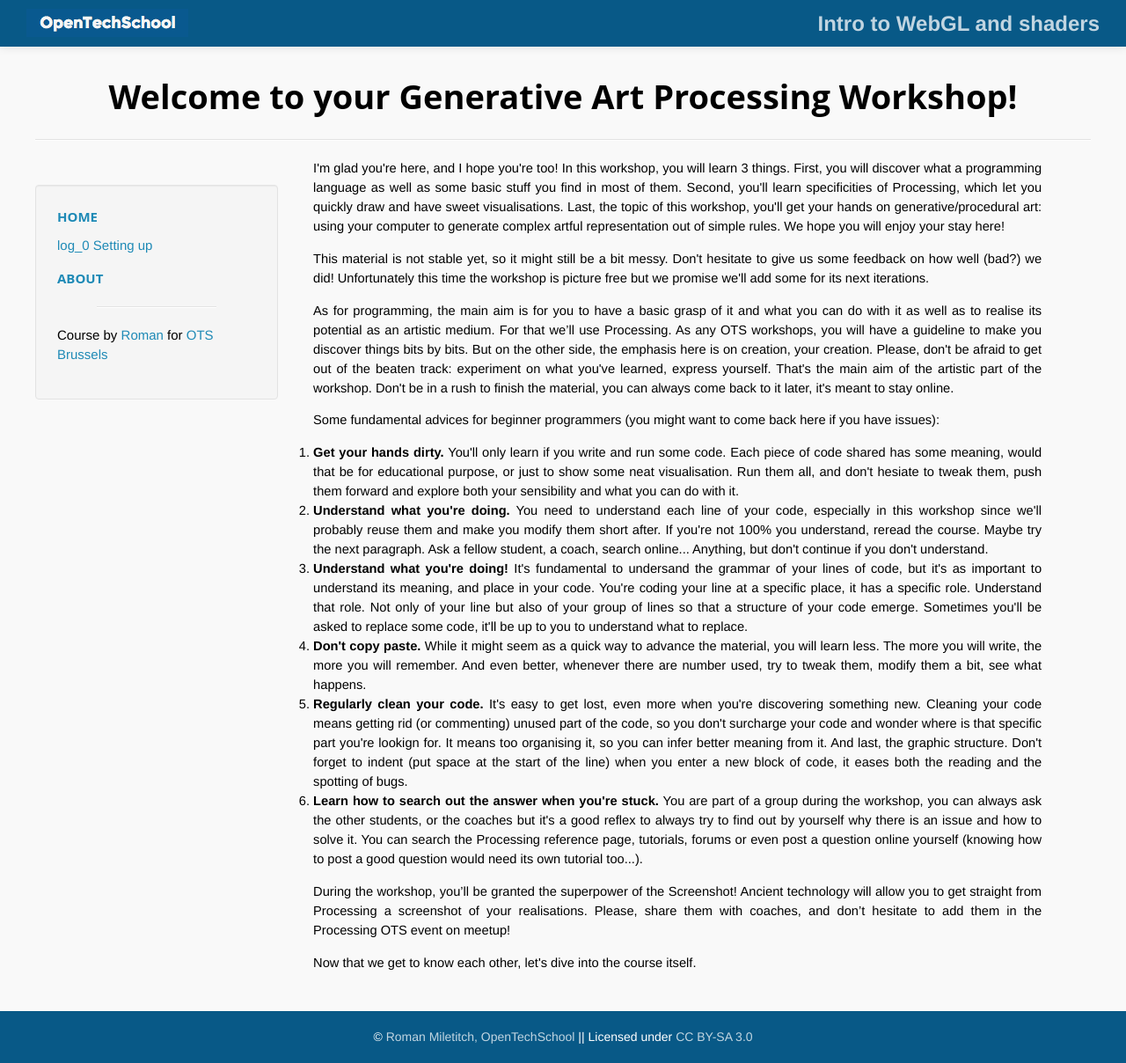
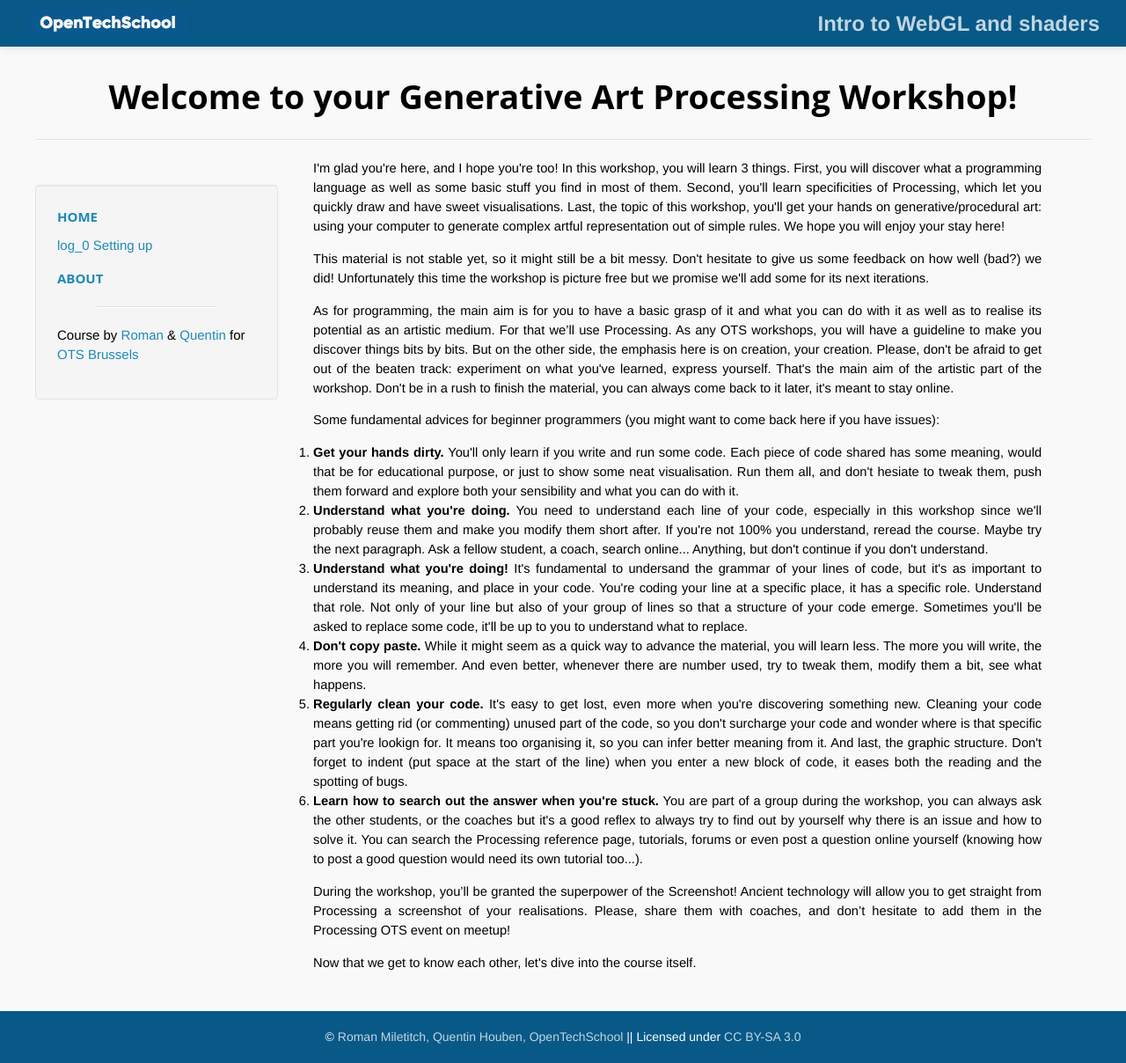
Before and after one commit to OpenTechSchool-Brussels/intro-to-webGL-and-shaders, a Jekyll site: the page built from index.html, in a window 1280 px wide. Shown: the whole page at 88% size. Built offline with Jekyll 4.4.1, drawn with Linux system fonts in a browser that asks for light colours.

Commit message:
Update authors.yml

```diff
--- a/_data/authors.yml
+++ b/_data/authors.yml
@@ -3,3 +3,8 @@
   email: roman@opentechschool.org
   website:
   bio: I am a PhD student at IRIDIA (Belgium) in artificial intelligence and works in parallel as a technological artist. I've been highly interested in the writing of code as a creative process and the liberty that emerges when a programming language is seen as any other language. I've been working my fair share on gesture and its visualisation, as well as new kinds of interaction. Always eager to work on new projects, hit me up!
+- firstname: Quentin
+  lastname: Houben
+  email: quentin.houben@gmail.com
+  website:
+  bio:
```
